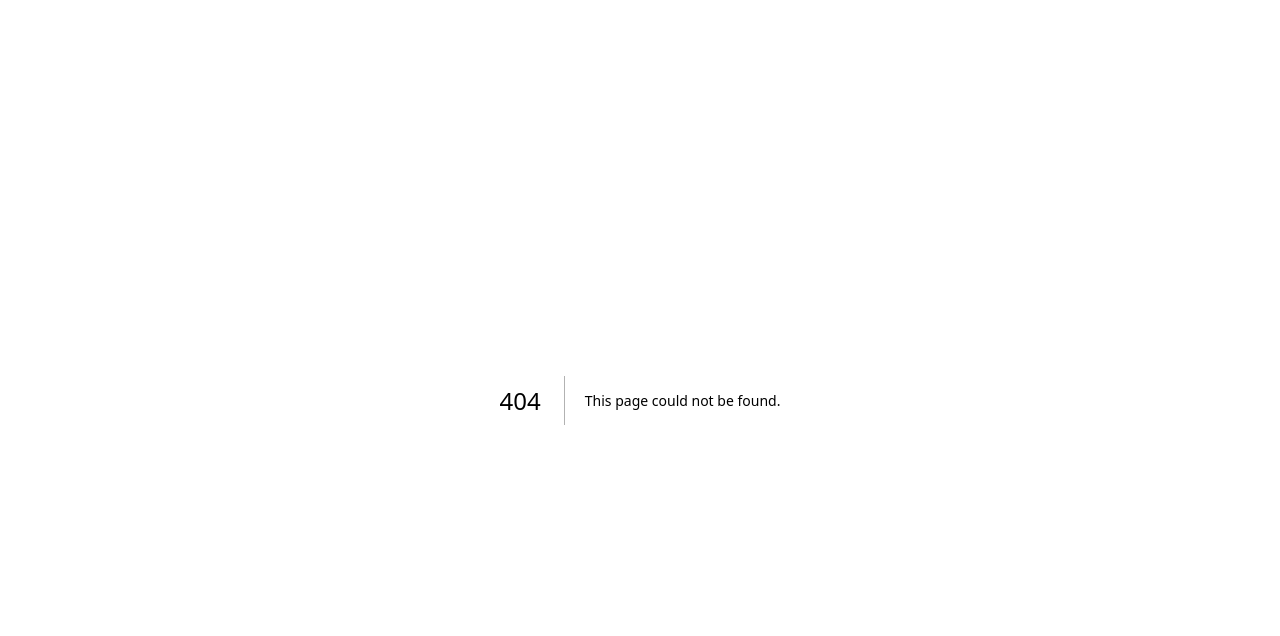
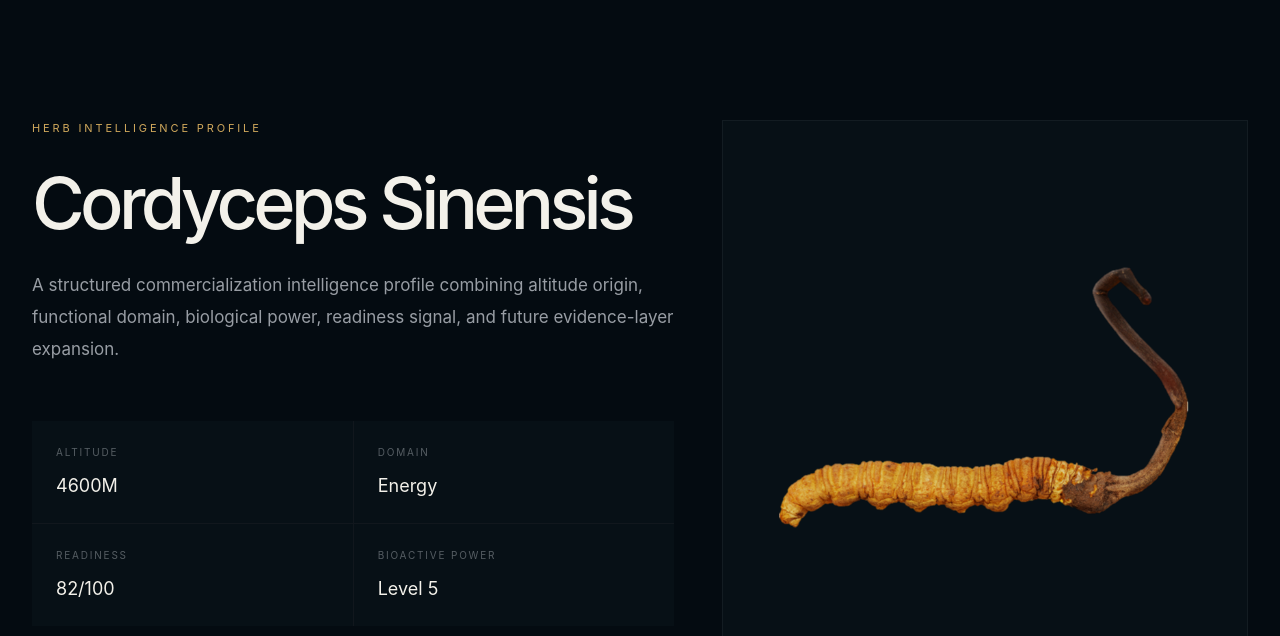
Before and after one commit to 0xMinority/polarherb-v1, a Next.js app: page /herbs/cordyceps-sinensis in a window 1280 px wide. Before the commit this address had no page. Shown: the top 636 px of the page. Built offline with nearby package versions, Linux system fonts and the light colour scheme.

Commit message:
Connect herb profile cards to detail pages

```diff
--- /dev/null
+++ b/app/herbs/[id]/page.tsx
@@ -0,0 +1,69 @@
+import Image from "next/image";
+import { notFound } from "next/navigation";
+import { herbNodes } from "../../../src/data/herbs";
+
+interface HerbDetailPageProps {
+  params: Promise<{
+    id: string;
+  }>;
+}
+
+export default async function HerbDetailPage({ params }: HerbDetailPageProps) {
+  const { id } = await params;
+
+  const herb = herbNodes.find((item) => item.id === id);
+
+  if (!herb) {
+    notFound();
+  }
+
+  return (
+    <main className="min-h-screen bg-[#040B11] text-[#F3F1EA]">
+      <section className="mx-auto grid min-h-screen max-w-[1540px] grid-cols-1 gap-12 px-8 py-[120px] lg:grid-cols-[1.1fr_0.9fr]">
+        <div>
+          <p className="text-[11px] uppercase tracking-[0.26em] text-[#D0A85C]">
+            Herb Intelligence Profile
+          </p>
+
+          <h1 className="mt-8 max-w-4xl text-[72px] font-medium leading-[0.95] tracking-[-0.065em] text-[#F3F1EA]">
+            {herb.name}
+          </h1>
+
+          <p className="mt-8 max-w-2xl text-[17px] leading-8 text-[#D7DCE2]/70">
+            A structured commercialization intelligence profile combining
+            altitude origin, functional domain, biological power, readiness
+            signal, and future evidence-layer expansion.
+          </p>
+
+          <div className="mt-14 grid max-w-2xl grid-cols-2 gap-[1px] bg-white/[0.05]">
+            {[
+              ["Altitude", `${herb.altitude}M`],
+              ["Domain", herb.domain],
+              ["Readiness", `${herb.readiness}/100`],
+              ["Bioactive Power", `Level ${herb.power}`],
+            ].map(([label, value]) => (
+              <div key={label} className="bg-[#071016] p-6">
+                <p className="text-[10px] uppercase tracking-[0.18em] text-[#D7DCE2]/38">
+                  {label}
+                </p>
+                <p className="mt-3 text-[18px] text-[#F3F1EA]">{value}</p>
+              </div>
+            ))}
+          </div>
+        </div>
+
+        <div className="flex items-center justify-center border border-white/[0.05] bg-[#071016]">
+          <div className="relative h-[460px] w-[460px] opacity-90">
+            <Image
+              src="/Cordyceps_sinensis.png"
+              alt={herb.name}
+              fill
+              className="object-contain"
+              priority
+            />
+          </div>
+        </div>
+      </section>
+    </main>
+  );
+}
--- a/src/components/modules/HerbProfileCard.tsx
+++ b/src/components/modules/HerbProfileCard.tsx
@@ -1,6 +1,7 @@
 "use client";
 
 import { motion } from "framer-motion";
+import Link from "next/link";
 import Image from "next/image";
 import { HerbNode } from "../../data/herbs";
 
@@ -12,11 +13,16 @@ export default function HerbProfileCard({
   herb,
 }: HerbProfileCardProps) {
   return (
+    <Link
+      href={`/herbs/${herb.id}`}
+      className="block"
+    >
+
       <motion.div
-      className="group relative min-h-[300px] overflow-hidden bg-[#071016] px-7 py-6"
+        className="group relative min-h-[300px] overflow-hidden bg-[#071016] px-7 py-6 transition-colors duration-300"
         whileHover={{
           y: -2,
-        backgroundColor: "#09131B",
+          backgroundColor: "#0A141D",
         }}
         transition={{
           duration: 0.28,
@@ -104,5 +110,6 @@ export default function HerbProfileCard({
           </div>
         </div>
       </motion.div>
+    </Link>
   );
 }
```
Lines whose indentation alone changed are shown as unchanged.
